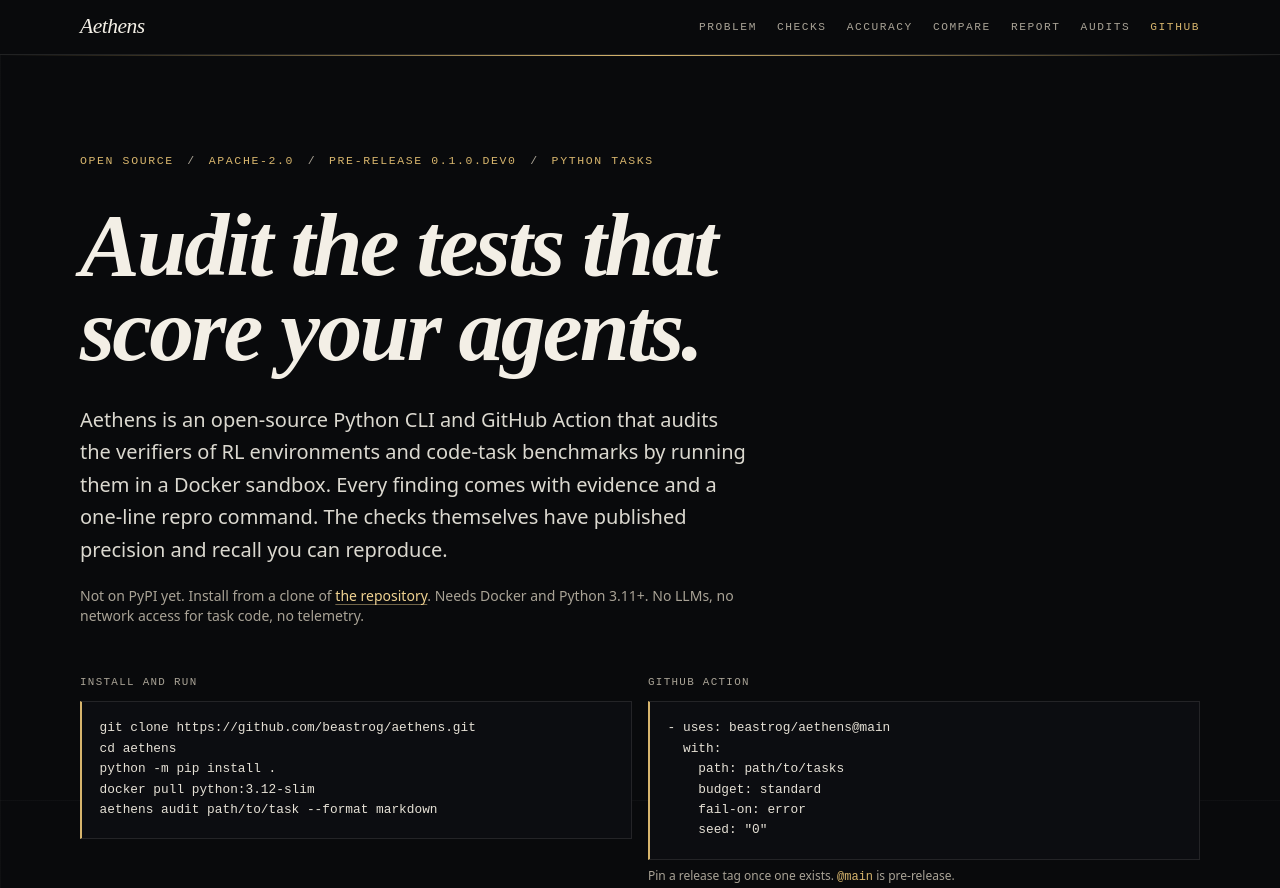
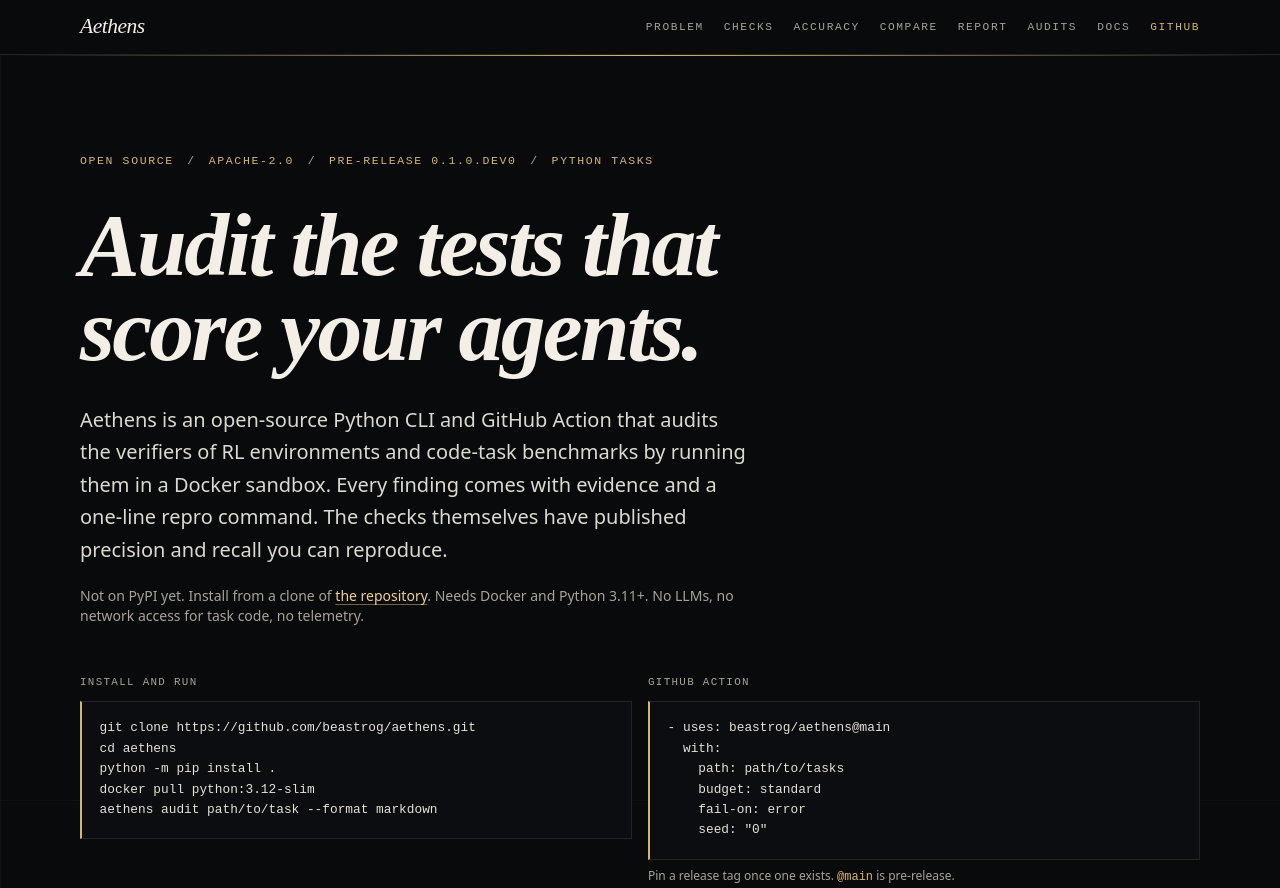
Before and after one commit to beastrog/aethens, an Astro site in the folder website/: page / in a window 1280 px wide. Shown: the top 888 px of the page. Built offline with nearby package versions, Linux system fonts and the light colour scheme; Astro itself is replaced by a stand-in of ours.

Commit message:
docs(site): add Docs link to header

```diff
--- a/website/src/components/Header.astro
+++ b/website/src/components/Header.astro
@@ -1,4 +1,5 @@
 ---
+const base = import.meta.env.BASE_URL;
 const links = [
   { href: "#problem", label: "Problem" },
   { href: "#checks", label: "Checks" },
@@ -6,6 +7,7 @@ const links = [
   { href: "#compare", label: "Compare" },
   { href: "#report", label: "Report" },
   { href: "#audits", label: "Audits" },
+  { href: `${base}docs/`, label: "Docs" },
 ];
 ---
 
```
Also changed, not shown: CHANGELOG.md.
